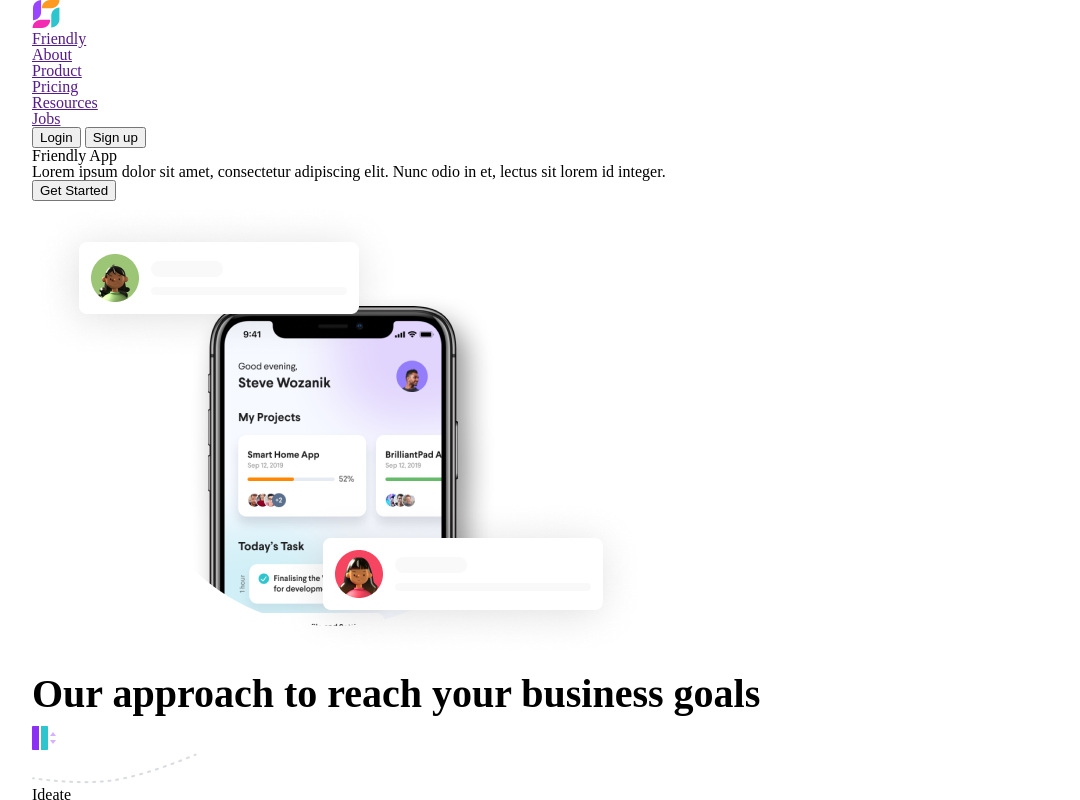
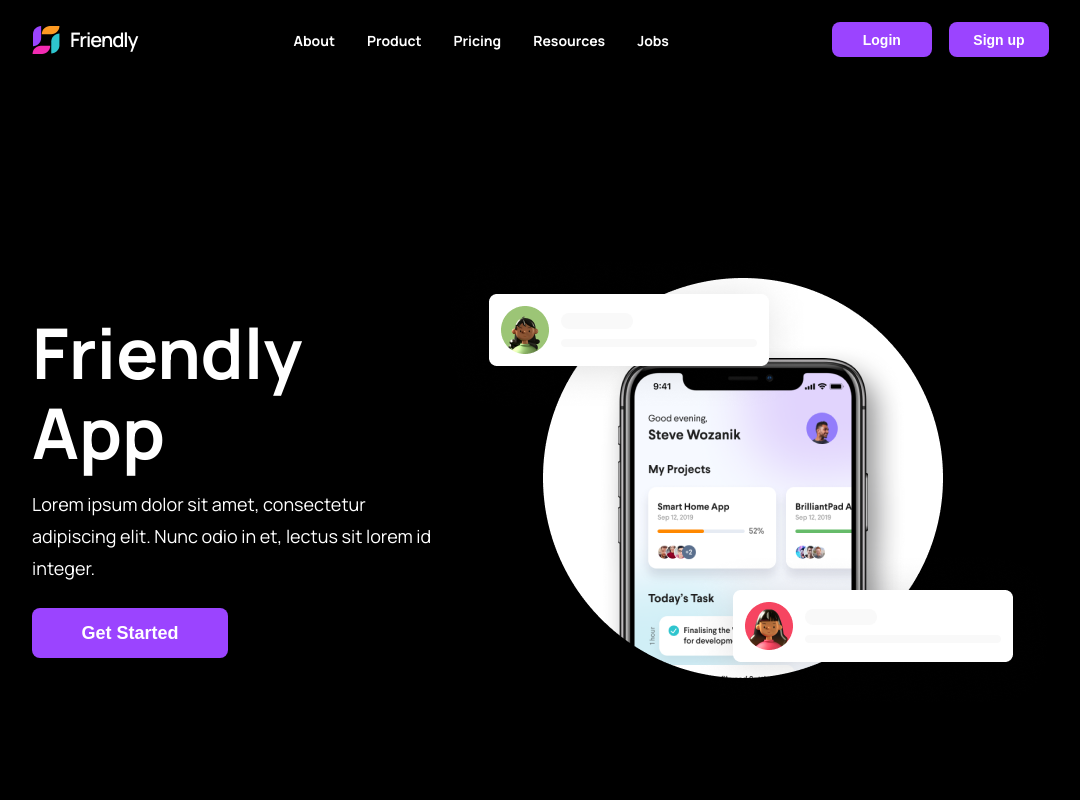
Before and after one commit to Turevich96/Technical-task-Rivne, a website: page #src/index.html in a window 1280 px wide. Shown: the top 800 px of the page, without its empty margins (96-1176 px from the left). Drawn offline with nearby package versions, Linux system fonts and the light colour scheme; files that its build step writes are made by us from their sources.

Commit message:
add style header and homepage

```diff
--- a/#src/index.html
+++ b/#src/index.html
@@ -4,7 +4,11 @@
 <head>
     <meta charset="UTF-8">
     <meta name="viewport" content="width=device-width, initial-scale=1.0">
-    <link rel="stylesheet" href="style.css">
+    <!-- Style  -->
+    <link rel="stylesheet" href="./css/style.css">
+    <!-- Font -->
+    <link href="https://fonts.googleapis.com/css2?family=Manrope:wght@200;300;400;500;600;700;800&display=swap"
+        rel="stylesheet">
     <title>Friendly</title>
 </head>
 
@@ -35,11 +39,12 @@
                             <a href="" class="navbar__list__item__link">Jobs</a>
                         </li>
                     </ul>
-                    <div class="navbar__authorization">
-                        <button class="navbar__authorization__login">Login</button>
-                        <button class="navbar__authorization__sign-up">Sign up</button>
-                    </div>
+
                 </nav>
+                <div class="navbar__authorization">
+                    <button class="navbar__authorization__btn btn-small">Login</button>
+                    <button class="navbar__authorization__btn btn-small">Sign up</button>
+                </div>
             </div>
         </header>
         <!-- Header End -->
@@ -52,7 +57,7 @@
                     <p class="home__heading__subtitle">Lorem ipsum dolor sit amet, consectetur adipiscing elit. Nunc
                         odio in
                         et, lectus sit lorem id integer.</p>
-                    <button class="home__heading__btn btn">Get Started</button>
+                    <button class="home__heading__btn btn-big">Get Started</button>
                 </div>
                 <div class="home__image">
                     <img src="./assets/img/home-app.png" alt="" class="home__image__img">
@@ -141,7 +146,7 @@
 
         <!-- section Screens-slider  -->
         <section class="screens-slider">
-            <div class="conteiner">
+            <div class="container">
                 <h3 class="section-title">Our approach to reach your business goals</h3>
                 <div id="slider" class="slider">
 
--- a/#src/scss/_general.scss
+++ b/#src/scss/_general.scss
@@ -1,5 +1,7 @@
-
-.container{
+.main-wrapper {
+  width: 100vw;
+}
+.container {
   width: 1200px;
   margin: 0 auto;
 
@@ -14,16 +16,15 @@
   @include mobile {
     width: 80%;
   }
-
 }
 
 // Typography
 
-.main-wrapper{
-font-family: Manrope;
+.main-wrapper {
+  font-family: "Manrope", sans-serif;
   font-style: normal;
 }
-.section-title{
+.section-title {
   font-size: 40px;
   font-weight: 800;
   line-height: 64px;
@@ -31,10 +32,9 @@ letter-spacing: 0em;
   text-align: left;
 }
 
-
 // Buttons
 
-.btn-small{
+.btn-small {
   background-color: $btn-purpule;
   border-radius: 8px;
   height: 35px;
@@ -44,13 +44,15 @@ font-weight: 600;
   font-size: 14px;
   line-height: 20px;
   text-align: center;
+  border: none;
+  outline: none;
 }
-.btn-small:hover{
+.btn-small:hover {
   background-color: $btn-hover;
   color: $btn-purpule;
 }
 
-.btn-big{
+.btn-big {
   width: 196px;
   height: 50px;
   background-color: $btn-purpule;
@@ -61,9 +63,11 @@ font-weight: 600;
   line-height: 30px;
   letter-spacing: 0em;
   text-align: center;
+  border: none;
+  outline: none;
 }
 
-.btn-big:hover{
+.btn-big:hover {
   background-color: $btn-hover;
   color: $btn-purpule;
 }
--- a/#src/scss/_mixins.scss
+++ b/#src/scss/_mixins.scss
@@ -0,0 +1,5 @@
+@mixin flex {
+  display: flex;
+  justify-content: center;
+  align-items: center;
+}
--- a/#src/scss/_reset.scss
+++ b/#src/scss/_reset.scss
@@ -1,37 +1,71 @@
-*, *:before, *:after{
-    box-sizing: border-box;
-}
-html, body, div, span, object, iframe, figure, h1, h2, h3, h4, h5, h6, p, blockquote, pre, a, code, em, img, small, strike, strong, sub, sup, tt, b, u, i, ol, ul, li, fieldset, form, label, table, caption, tbody, tfoot, thead, tr, th, td, main, canvas, embed, footer, header, nav, section, video{
+html,
+body,
+div,
+span,
+object,
+iframe,
+figure,
+h1,
+h2,
+h3,
+h4,
+h5,
+h6,
+p,
+blockquote,
+pre,
+a,
+code,
+em,
+img,
+small,
+strike,
+strong,
+sub,
+sup,
+tt,
+b,
+u,
+i,
+ol,
+ul,
+li,
+fieldset,
+form,
+label,
+table,
+caption,
+tbody,
+tfoot,
+thead,
+tr,
+th,
+td,
+main,
+canvas,
+embed,
+footer,
+header,
+nav,
+section,
+video {
   margin: 0;
   padding: 0;
   border: 0;
   font-size: 100%;
-    font: inherit;
   vertical-align: baseline;
   text-rendering: optimizeLegibility;
-    -webkit-font-smoothing: antialiased;
   text-size-adjust: none;
 }
-
-footer, header, nav, section, main{
-    display: block;
-}
-body{
-    line-height: 1;
-}
-ol, ul{
+ol,
+ul {
   list-style: none;
 }
 
-blockquote, q{
-    quotes: none;
+a {
+  text-decoration: none;
 }
-
-table{
-    border-collapse: collapse;
-    border-spacing: 0;
+* {
+  margin: 0;
+  padding: 0;
 }
-input{
-    -webkit-appearance: none;
-    border-radius: 0;
-}
--- a/#src/scss/_variables.scss
+++ b/#src/scss/_variables.scss
@@ -1,7 +1,7 @@
 // colors
-$bg-black:#000000;
-$btn-purpule:#9B44FF;
-$btn-hover:#F1E4FF;
-$placeholder:#A8A8A8;
-$input:#F9F9F9;
-$white:#FFFFFF;
+$bg-black: #000000;
+$btn-purpule: #9b44ff;
+$btn-hover: #f1e4ff;
+$placeholder: #a8a8a8;
+$input: #f9f9f9;
+$white: #ffffff;
--- a/#src/scss/components/_header.scss
+++ b/#src/scss/components/_header.scss
@@ -0,0 +1,47 @@
+.header {
+  background-color: $bg-black;
+  padding-top: 22px;
+  padding-bottom: 22px;
+}
+.header-navbar {
+  display: flex;
+  justify-content: space-between;
+  &__logo {
+    display: flex;
+    align-items: center;
+    &__title {
+      font-size: 20px;
+      font-weight: 600;
+      line-height: 24px;
+      letter-spacing: -1px;
+      text-align: left;
+      color: $white;
+      margin-left: 10px;
+    }
+  }
+}
+.navbar {
+  display: flex;
+  align-items: center;
+  &__list {
+    display: flex;
+    &__item {
+      &__link {
+        font-size: 14px;
+        font-weight: 700;
+        line-height: 20px;
+        letter-spacing: 0px;
+        text-align: left;
+        color: $white;
+        margin-left: 16px;
+        margin-right: 16px;
+      }
+    }
+  }
+  &__authorization {
+    &__btn {
+      margin-left: 7px;
+      margin-right: 7px;
+    }
+  }
+}
--- a/#src/scss/components/_homepage.scss
+++ b/#src/scss/components/_homepage.scss
@@ -0,0 +1,30 @@
+.homepage {
+  background-color: $bg-black;
+  padding-top: 174px;
+  padding-bottom: 175px;
+}
+.home {
+  display: flex;
+  &__heading {
+    color: $white;
+    display: flex;
+    flex-direction: column;
+    justify-content: center;
+    &__title {
+      font-size: 70px;
+      font-weight: 700;
+      line-height: 80px;
+      letter-spacing: 0em;
+      text-align: left;
+      margin-bottom: 16px;
+    }
+    &__subtitle {
+      font-size: 18px;
+      font-weight: 400;
+      line-height: 32px;
+      letter-spacing: 0em;
+      text-align: left;
+      margin-bottom: 24px;
+    }
+  }
+}
--- /dev/null
+++ b/#src/scss/components/_our-approach.scss
@@ -0,0 +1,49 @@
+.our-approach {
+  padding-top: 181px;
+  padding-bottom: 52px;
+}
+.approach {
+  padding-top: 80px;
+  display: flex;
+  justify-content: space-between;
+  &__container {
+    &__img-wrapper {
+      display: flex;
+    }
+    &__heading {
+      &__title {
+        font-size: 18px;
+        font-weight: 700;
+        letter-spacing: 0em;
+        padding-bottom: 4px;
+      }
+      &__subtitle {
+        font-size: 16px;
+        font-weight: 400;
+        line-height: 26px;
+        letter-spacing: 0em;
+        max-width: 255px;
+      }
+    }
+  }
+}
+.svg-box {
+  width: 72px;
+  height: 72px;
+  background: #fafafa;
+  border-radius: 100px;
+  margin-bottom: 16px;
+  @include flex;
+}
+.line-down {
+  display: flex;
+  flex-direction: column;
+  justify-content: flex-end;
+  padding-bottom: 10px;
+}
+.line-up {
+  display: flex;
+  flex-direction: column;
+  justify-content: flex-start;
+  padding-top: 10px;
+}
--- a/#src/scss/style.scss
+++ b/#src/scss/style.scss
@@ -4,7 +4,8 @@
 @import "_responsive";
 @import "_general";
 
-
 // sections
 @import "components/header";
 @import "components/homepage";
+@import "components/our-approach";
+@import "components/screens-slider";
```
Also changed, not shown: #src/scss/_responsive.scss (line endings or trailing spaces), #src/scss/components/_screens-slider.scss (added), README.md, dist/css/style.css, dist/css/style.min.css, dist/index.html. Lines whose indentation alone changed are shown as unchanged.
